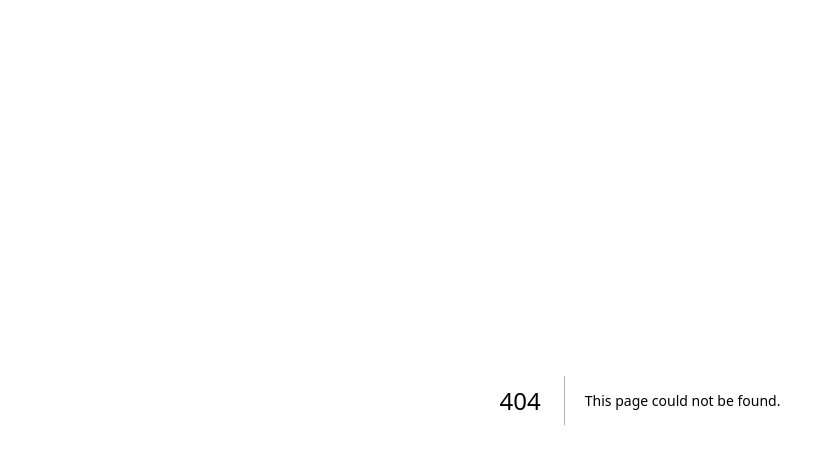
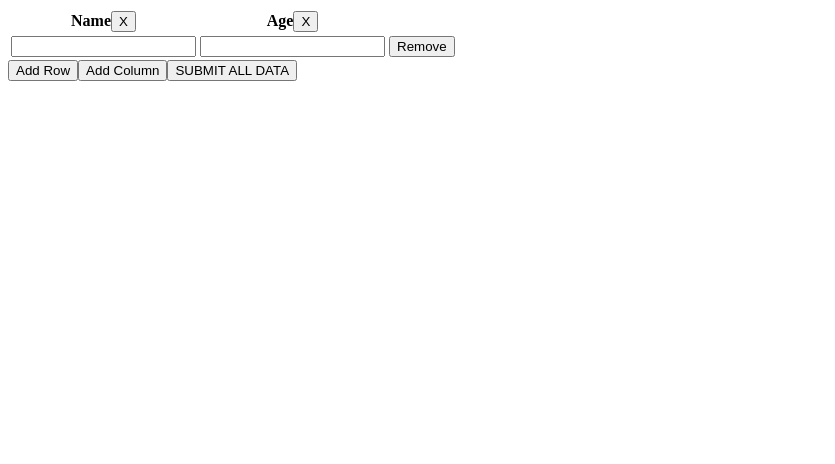
Before and after one commit to vivek-chauhan973/traveldeeploy1, a Next.js app: page /dy in a window 1280 px wide. Before the commit this address had no page. Shown: the top 464 px of the page, without its empty margins (0-835 px from the left). Built offline with nearby package versions, Linux system fonts and the light colour scheme.

Commit message:
dynamic table create in frontend

```diff
--- /dev/null
+++ b/src/pages/dy/index.jsx
@@ -0,0 +1,102 @@
+import React, { useState } from 'react';
+
+const DynamicTable = () => {
+    const [columns, setColumns] = useState(['Name', 'Age']);
+    const [rows, setRows] = useState([{ id: Date.now(), Name: '', Age: '' }]);
+    const [submitted, setSubmitted] = useState(false);
+
+    const handleAddRow = () => {
+        const newRow = { id: Date.now() };
+        columns.forEach(col => newRow[col] = '');
+        setRows([...rows, newRow]);
+    };
+
+    const handleRemoveRow = (id) => {
+        if (window.confirm('Are you sure you want to delete this row?')) {
+            setRows(rows.filter(row => row.id !== id));
+        }
+    };
+
+    const handleAddColumn = () => {
+        const newColumn = prompt('Enter column name:');
+        if (newColumn) {
+            setColumns([...columns, newColumn]);
+            setRows(rows.map(row => ({ ...row, [newColumn]: '' })));
+        }
+    };
+
+    const handleRemoveColumn = (colName) => {
+        if (window.confirm('Are you sure you want to delete this column?')) {
+            setColumns(columns.filter(col => col !== colName));
+            setRows(rows.map(row => {
+                const { [colName]: removed, ...rest } = row;
+                return rest;
+            }));
+        }
+    };
+
+    const handleChange = (id, colName, value) => {
+        setRows(rows.map(row => row.id === id ? { ...row, [colName]: value } : row));
+    };
+
+    const handleSubmit = () => {
+        setSubmitted(true);
+    };
+
+    return (
+        <div>
+            <table className="min-w-full divide-y divide-gray-200">
+                <thead>
+                    <tr>
+                        {columns.map(col => (
+                            <th key={col} className="px-6 py-3 text-left text-xs font-medium text-gray-500 uppercase tracking-wider">
+                                {col}
+                                <button onClick={() => handleRemoveColumn(col)} className="ml-2 text-red-500">X</button>
+                            </th>
+                        ))}
+                        <th className="px-6 py-3"></th>
+                    </tr>
+                </thead>
+                <tbody className="bg-white divide-y divide-gray-200">
+                    {rows.map((row) => (
+                        <tr key={row.id}>
+                            {columns.map(col => (
+                                <td key={col} className="px-6 py-4 whitespace-nowrap">
+                                    <input
+                                        type="text"
+                                        value={row[col]}
+                                        onChange={(e) => handleChange(row.id, col, e.target.value)}
+                                        className="px-2 py-1 border rounded"
+                                    />
+                                </td>
+                            ))}
+                            <td className="px-6 py-4 whitespace-nowrap">
+                                <button onClick={() => handleRemoveRow(row.id)} className="px-4 py-2 text-white bg-red-500 rounded">Remove</button>
+                            </td>
+                        </tr>
+                    ))}
+                </tbody>
+            </table>
+            <button onClick={handleAddRow} className="mt-4 px-4 py-2 text-white bg-blue-500 rounded">Add Row</button>
+            <button onClick={handleAddColumn} className="mt-4 ml-4 px-4 py-2 text-white bg-green-500 rounded">Add Column</button>
+            <button onClick={handleSubmit} className="mt-4 ml-4 px-4 py-2 text-white bg-green-500 rounded">SUBMIT ALL DATA</button>
+
+            {submitted && (
+                <div className="mt-8">
+                    <h2 className="text-xl font-bold mb-4">Submitted Data</h2>
+                    {rows.map((row, rowIndex) => (
+                        <div key={row.id} className="mb-4">
+                            {columns.map((col, colIndex) => (
+                                <p key={`${rowIndex}-${colIndex}`} className="mb-2">
+                                    <strong>{col}:</strong> {row[col]}
+                                </p>
+                            ))}
+                        </div>
+                    ))}
+                </div>
+            )}
+        </div>
+    );
+};
+
+export default DynamicTable;
```
